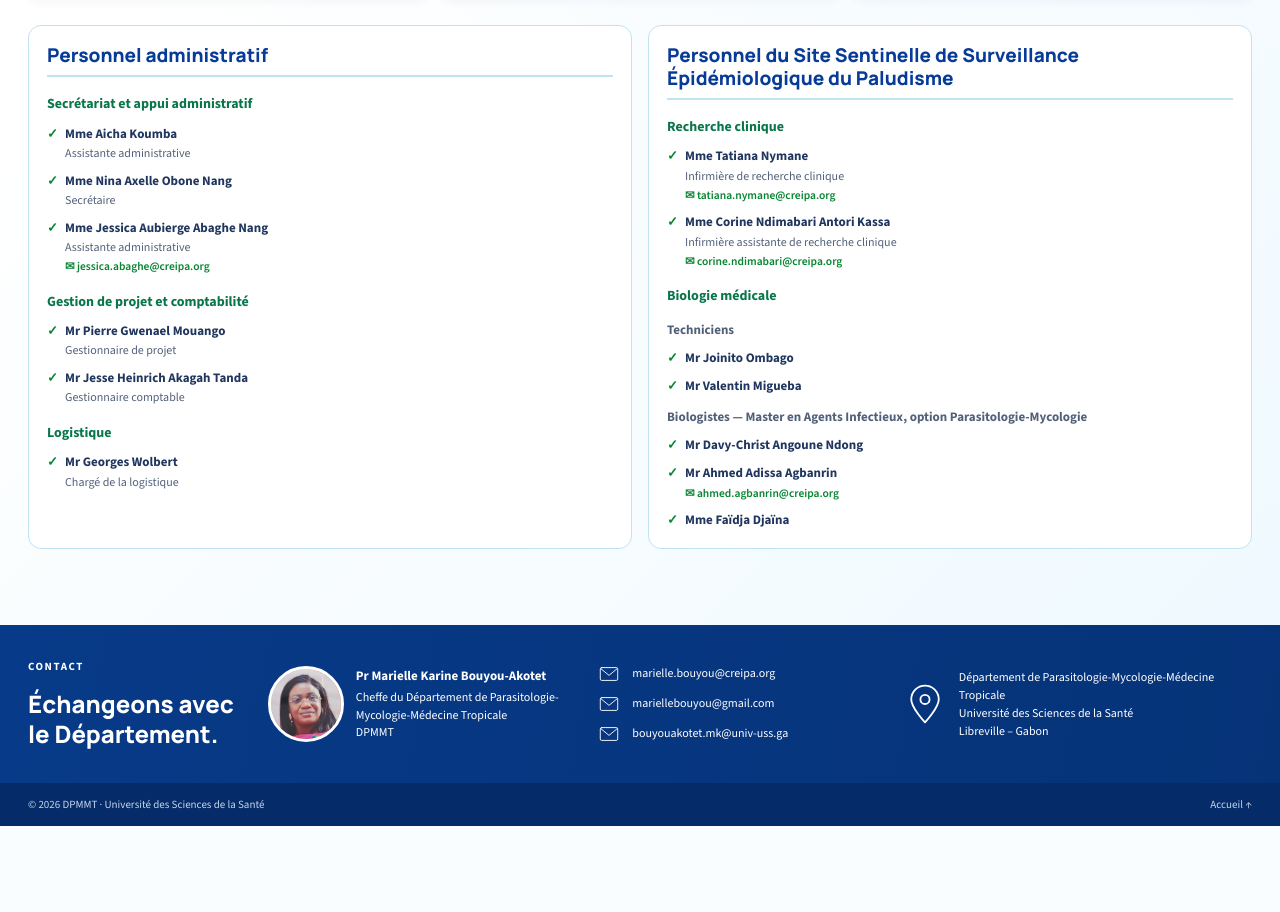
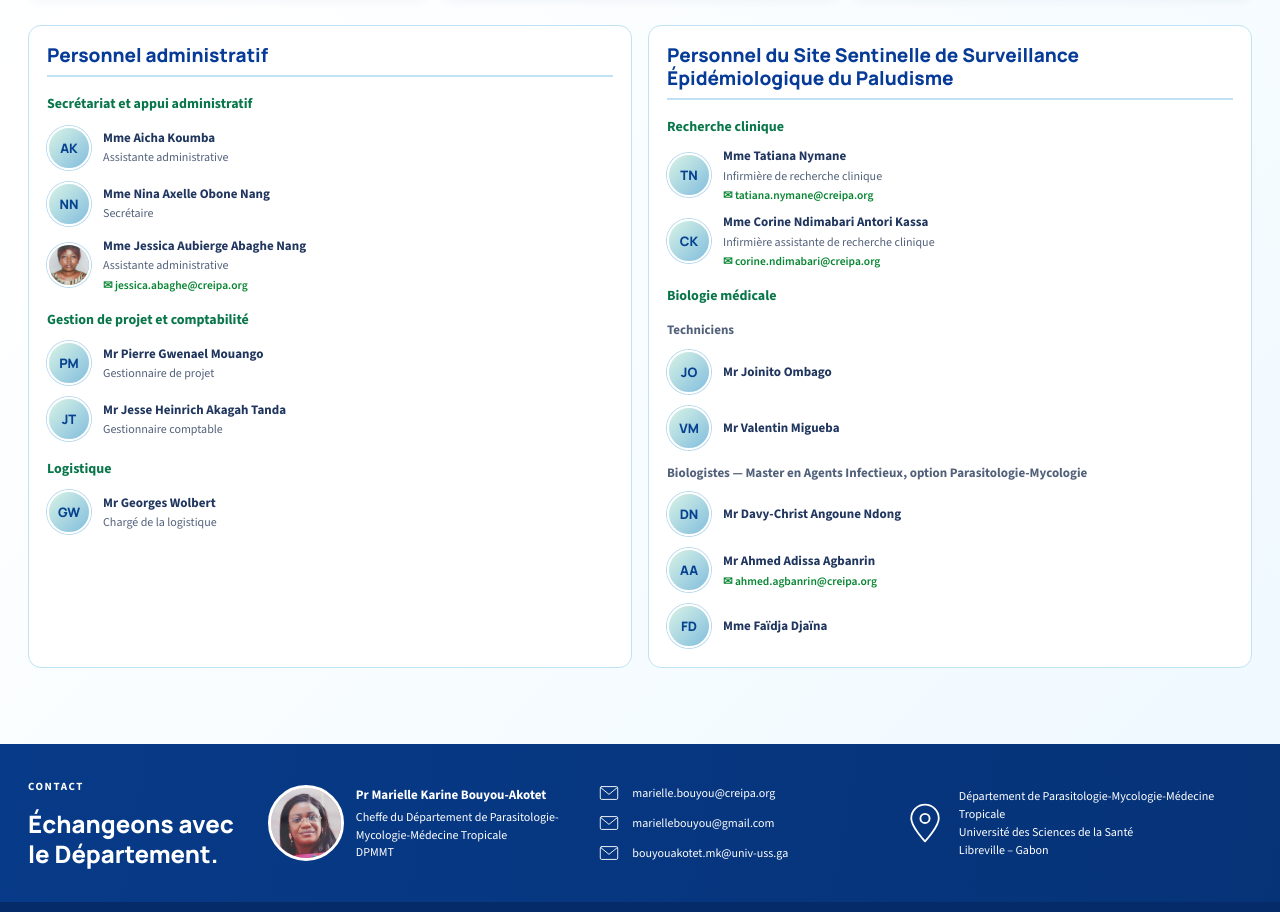
Before and after one commit to PlatinumGab/site-dpmmt, a plain HTML site: page qui-sommes-nous.html in a window 1280 px wide. Shown: the part 2673-3585 px from the top of the page. Before the commit the page ends 3499 px from the top, so only its background shows below. Drawn offline with nearby package versions, Linux system fonts and the light colour scheme; files whose address does not match are found by name.

Commit message:
Add files via upload

```diff
--- a/qui-sommes-nous.html
+++ b/qui-sommes-nous.html
@@ -74,30 +74,30 @@
       <div class="team-support-grid">
         <section class="team-group"><h3>Personnel administratif</h3>
           <div class="team-duty"><h4>Secrétariat et appui administratif</h4><ul class="team-directory">
-            <li><strong>Mme Aicha Koumba</strong><span>Assistante administrative</span></li>
-            <li><strong>Mme Nina Axelle Obone Nang</strong><span>Secrétaire</span></li>
-            <li><strong>Mme Jessica Aubierge Abaghe Nang</strong><span>Assistante administrative</span><a class="member-email" href="mailto:jessica.abaghe@creipa.org">✉&nbsp;jessica.abaghe@creipa.org</a></li>
+            <li class="has-avatar"><span class="staff-avatar" aria-hidden="true">AK</span><strong>Mme Aicha Koumba</strong><span>Assistante administrative</span></li>
+            <li class="has-avatar"><span class="staff-avatar" aria-hidden="true">NN</span><strong>Mme Nina Axelle Obone Nang</strong><span>Secrétaire</span></li>
+            <li class="has-avatar"><img class="staff-avatar" src="assets/jessica-aubierge-abaghe-nang.jpg" alt="Mme Jessica Aubierge Abaghe Nang" loading="lazy"><strong>Mme Jessica Aubierge Abaghe Nang</strong><span>Assistante administrative</span><a class="member-email" href="mailto:jessica.abaghe@creipa.org">✉&nbsp;jessica.abaghe@creipa.org</a></li>
           </ul></div>
           <div class="team-duty"><h4>Gestion de projet et comptabilité</h4><ul class="team-directory">
-            <li><strong>Mr Pierre Gwenael Mouango</strong><span>Gestionnaire de projet</span></li>
-            <li><strong>Mr Jesse Heinrich Akagah Tanda</strong><span>Gestionnaire comptable</span></li>
+            <li class="has-avatar"><span class="staff-avatar" aria-hidden="true">PM</span><strong>Mr Pierre Gwenael Mouango</strong><span>Gestionnaire de projet</span></li>
+            <li class="has-avatar"><span class="staff-avatar" aria-hidden="true">JT</span><strong>Mr Jesse Heinrich Akagah Tanda</strong><span>Gestionnaire comptable</span></li>
           </ul></div>
-          <div class="team-duty"><h4>Logistique</h4><ul class="team-directory"><li><strong>Mr Georges Wolbert</strong><span>Chargé de la logistique</span></li></ul></div>
+          <div class="team-duty"><h4>Logistique</h4><ul class="team-directory"><li class="has-avatar"><span class="staff-avatar" aria-hidden="true">GW</span><strong>Mr Georges Wolbert</strong><span>Chargé de la logistique</span></li></ul></div>
         </section>
         <section class="team-group"><h3>Personnel du Site Sentinelle de Surveillance Épidémiologique du Paludisme</h3>
           <div class="team-duty"><h4>Recherche clinique</h4><ul class="team-directory">
-            <li><strong>Mme Tatiana Nymane</strong><span>Infirmière de recherche clinique</span><a class="member-email" href="mailto:tatiana.nymane@creipa.org">✉&nbsp;tatiana.nymane@creipa.org</a></li>
-            <li><strong>Mme Corine Ndimabari Antori Kassa</strong><span>Infirmière assistante de recherche clinique</span><a class="member-email" href="mailto:corine.ndimabari@creipa.org">✉&nbsp;corine.ndimabari@creipa.org</a></li>
+            <li class="has-avatar"><span class="staff-avatar" aria-hidden="true">TN</span><strong>Mme Tatiana Nymane</strong><span>Infirmière de recherche clinique</span><a class="member-email" href="mailto:tatiana.nymane@creipa.org">✉&nbsp;tatiana.nymane@creipa.org</a></li>
+            <li class="has-avatar"><span class="staff-avatar" aria-hidden="true">CK</span><strong>Mme Corine Ndimabari Antori Kassa</strong><span>Infirmière assistante de recherche clinique</span><a class="member-email" href="mailto:corine.ndimabari@creipa.org">✉&nbsp;corine.ndimabari@creipa.org</a></li>
           </ul></div>
           <div class="team-duty"><h4>Biologie médicale</h4>
             <h5 class="team-role-label">Techniciens</h5><ul class="team-directory">
-            <li><strong>Mr Joinito Ombago</strong></li>
-            <li><strong>Mr Valentin Migueba</strong></li>
+            <li class="has-avatar"><span class="staff-avatar" aria-hidden="true">JO</span><strong>Mr Joinito Ombago</strong></li>
+            <li class="has-avatar"><span class="staff-avatar" aria-hidden="true">VM</span><strong>Mr Valentin Migueba</strong></li>
             </ul>
             <h5 class="team-role-label">Biologistes <span>— Master en Agents Infectieux, option Parasitologie-Mycologie</span></h5><ul class="team-directory">
-              <li><strong>Mr Davy-Christ Angoune Ndong</strong></li>
-              <li><strong>Mr Ahmed Adissa Agbanrin</strong><a class="member-email" href="mailto:ahmed.agbanrin@creipa.org">✉&nbsp;ahmed.agbanrin@creipa.org</a></li>
-              <li><strong>Mme Faïdja Djaïna</strong></li>
+              <li class="has-avatar"><span class="staff-avatar" aria-hidden="true">DN</span><strong>Mr Davy-Christ Angoune Ndong</strong></li>
+              <li class="has-avatar"><span class="staff-avatar" aria-hidden="true">AA</span><strong>Mr Ahmed Adissa Agbanrin</strong><a class="member-email" href="mailto:ahmed.agbanrin@creipa.org">✉&nbsp;ahmed.agbanrin@creipa.org</a></li>
+              <li class="has-avatar"><span class="staff-avatar" aria-hidden="true">FD</span><strong>Mme Faïdja Djaïna</strong></li>
             </ul>
           </div>
         </section>
--- a/styles.css
+++ b/styles.css
@@ -227,3 +227,4 @@
 .unit-card .unit-email{display:block;margin:0 2px 6px 16px;font-size:12px}
 .researcher-dialog-email{display:inline-block;margin-top:14px;font-size:15px}
 .masthead .creipa-logo{display:block;padding:4px;border:2px solid #078532;border-radius:10px;background:#fff;max-width:none;line-height:0}.masthead .creipa-logo img{display:block;height:72px;width:auto}@media(max-width:900px){.masthead .creipa-logo img{height:64px}}@media(max-width:700px){.masthead .creipa-logo{flex:0 0 auto;width:auto;margin:0 auto}.masthead .creipa-logo img{height:70px}}
+.team-directory li.has-avatar{min-height:46px;padding-left:56px;justify-content:center}.team-directory li.has-avatar:before{content:none}.team-directory .staff-avatar{position:absolute;left:0;top:50%;display:grid;place-items:center;width:44px;height:44px;margin-top:-22px;border:2px solid #fff;border-radius:50%;background:linear-gradient(135deg,#d8f3e6,#81bddd);box-shadow:0 0 0 1px #b5d8ee;color:#06428f;font:800 13px Manrope,sans-serif;object-fit:cover}
```
Also changed, not shown: formations.html (+1 -1 lines), flag-congo.png (added), logo-africa-oxford-initiative.png (added), logo-brains.png (added), logo-cermel.png (added), logo-delgeme.png (added), logo-pdna.png (added), logo-ufhb.png (added).
